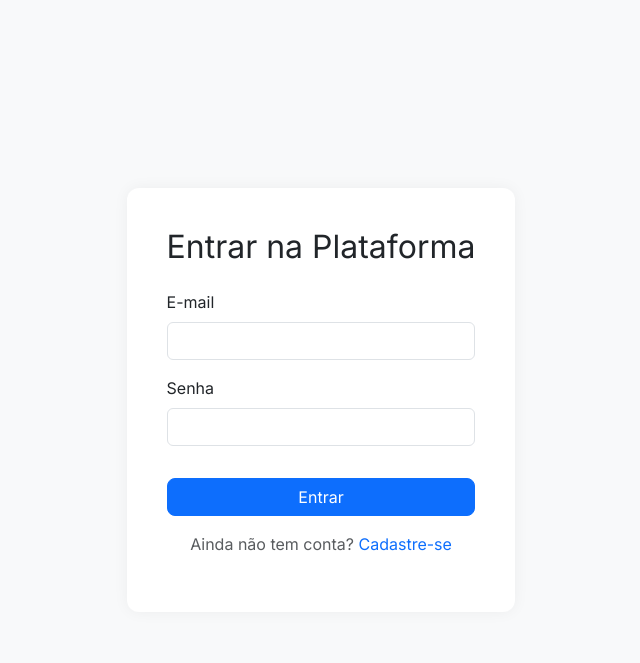
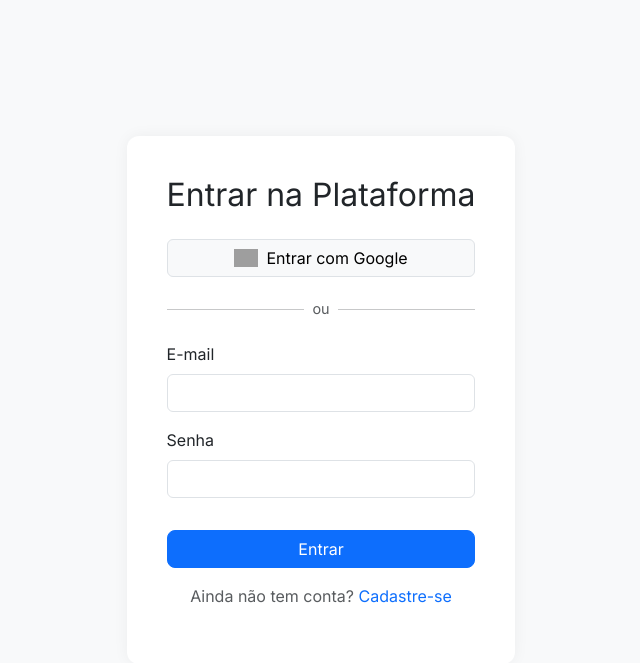
Before and after one commit to GabrielH9981/serenamente, a Flask app: page /login in a window 1280 px wide. Shown: the top 663 px of the page, without its empty margins (319-959 px from the left). Run offline with Flask 3, Linux system fonts and the light colour scheme; grey boxes are pictures that could not be loaded.

Commit message:
Adicionado teste local de login com conta google

```diff
--- a/app.py
+++ b/app.py
@@ -1,15 +1,34 @@
 # app.py
 from flask import Flask
+from datetime import datetime
+from authlib.integrations.flask_client import OAuth
 from routes import register_routes
-from datetime import datetime
 import os
 
 app = Flask(__name__)
-app.secret_key = 'e_o_pi_ja_qui_nho'
+
+# ideal: pegar do ambiente em produção
+app.secret_key = os.environ.get('SECRET_KEY', 'e_o_pi_ja_qui_nho')
 
 UPLOAD_FOLDER = 'static/uploads'
 os.makedirs(UPLOAD_FOLDER, exist_ok=True)
 app.config['UPLOAD_FOLDER'] = UPLOAD_FOLDER
+
+# --------- CONFIG GOOGLE OAUTH (AUTHLIB) ----------
+oauth = OAuth(app)
+
+CONF_URL = "https://accounts.google.com/.well-known/openid-configuration"
+
+oauth.register(
+    name="google",
+    server_metadata_url=CONF_URL,
+    client_id=os.environ.get("GOOGLE_CLIENT_ID"),
+    client_secret=os.environ.get("GOOGLE_CLIENT_SECRET"),
+    client_kwargs={
+        "scope": "openid email profile"
+    },
+)
+# --------------------------------------------------
 
 
 @app.context_processor
@@ -17,7 +36,9 @@ def inject_now():
     return {'now': datetime.now}
 
 
-register_routes(app)
+# passa o oauth para as rotas
+register_routes(app, oauth)
+
 
 if __name__ == '__main__':
     app.run(debug=True)
--- a/requirements.txt
+++ b/requirements.txt
@@ -4,3 +4,4 @@ Pillow==11.3.0
 Werkzeug==3.1.3
 gunicorn
 cloudinary
+authlib
--- a/routes/auth.py
+++ b/routes/auth.py
@@ -2,9 +2,16 @@
 from flask import Blueprint, render_template, request, redirect, url_for, session
 from werkzeug.security import generate_password_hash, check_password_hash
 from db.db import get_db_connection
+import secrets  # <-- novo
 
 auth_bp = Blueprint('auth', __name__)
 
+# vai receber o oauth vindo do app.py
+oauth = None
+
+def init_oauth(oauth_obj):
+    global oauth
+    oauth = oauth_obj
 
 @auth_bp.route('/login', methods=['GET', 'POST'])
 def login():
@@ -73,3 +80,68 @@ def register():
 def logout():
     session.clear()
     return redirect(url_for('main.index'))
+
+
+@auth_bp.route('/login/google')
+def login_google():
+    # nome completo do endpoint do callback dentro do blueprint 'auth'
+    redirect_uri = url_for('auth.auth_google_callback', _external=True)
+    print("REDIRECT URI GERADO:", redirect_uri)  # <-- adiciona isso
+    return oauth.google.authorize_redirect(redirect_uri)
+
+
+@auth_bp.route('/auth/google/callback')
+def auth_google_callback():
+    if oauth is None:
+        # Só por segurança, se algo não tiver sido inicializado
+        return redirect(url_for('auth.login'))
+
+    token = oauth.google.authorize_access_token()
+    user_info = token.get("userinfo")
+
+    if not user_info:
+        return render_template('login.html', error='Erro ao autenticar com o Google.')
+
+    email = user_info.get("email")
+    name = user_info.get("name")
+
+    if not email:
+        return render_template('login.html', error='Não foi possível obter o e-mail da conta Google.')
+
+    # Conecta no banco
+    conn = get_db_connection()
+    cursor = conn.cursor(dictionary=True)
+
+    try:
+        # Verifica se já existe usuário com esse email
+        cursor.execute("SELECT * FROM users WHERE email = %s", (email,))
+        user = cursor.fetchone()
+
+        if not user:
+            # Cria um usuário novo com senha aleatória (não será usada no login normal)
+            senha_fake = generate_password_hash(secrets.token_hex(16))
+
+            cursor.execute("""
+                INSERT INTO users (name, email, password_hash, crp, cpf, whatsapp_number, is_active)
+                VALUES (%s, %s, %s, %s, %s, %s, 0)
+            """, (name, email, senha_fake, '', '', ''))
+            conn.commit()
+
+            # pega o usuário recém criado
+            user_id = cursor.lastrowid
+            cursor.execute("SELECT * FROM users WHERE id = %s", (user_id,))
+            user = cursor.fetchone()
+
+        # Faz login "manual" igual sua rota /login
+        session['user_id'] = user['id']
+        session['user_name'] = user['name']
+
+        return redirect(url_for('main.dashboard'))
+
+    except Exception as e:
+        print(f"Erro no login com Google: {e}")
+        return render_template('login.html', error='Erro ao fazer login com Google.')
+
+    finally:
+        cursor.close()
+        conn.close()
--- a/templates/login.html
+++ b/templates/login.html
@@ -22,6 +22,21 @@
                 <div class="alert alert-danger">{{ error }}</div>
             {% endif %}
 
+            <!-- Botão de login com Google -->
+            <a href="{{ url_for('auth.login_google') }}" class="btn btn-light w-100 mb-3 d-flex align-items-center justify-content-center border">
+                <img src="https://developers.google.com/identity/images/g-logo.png"
+                     alt="Google" style="height:18px; margin-right:8px;">
+                <span>Entrar com Google</span>
+            </a>
+
+            <!-- Separador -->
+            <div class="d-flex align-items-center my-3">
+                <hr class="flex-grow-1">
+                <span class="mx-2 text-muted" style="font-size: 0.9rem;">ou</span>
+                <hr class="flex-grow-1">
+            </div>
+
+            <!-- Formulário de login normal -->
             <form method="post">
                 <div class="mb-3">
                     <label class="form-label">E-mail</label>
```
Also changed, not shown: routes/__init__.py (+6 -2 lines).
